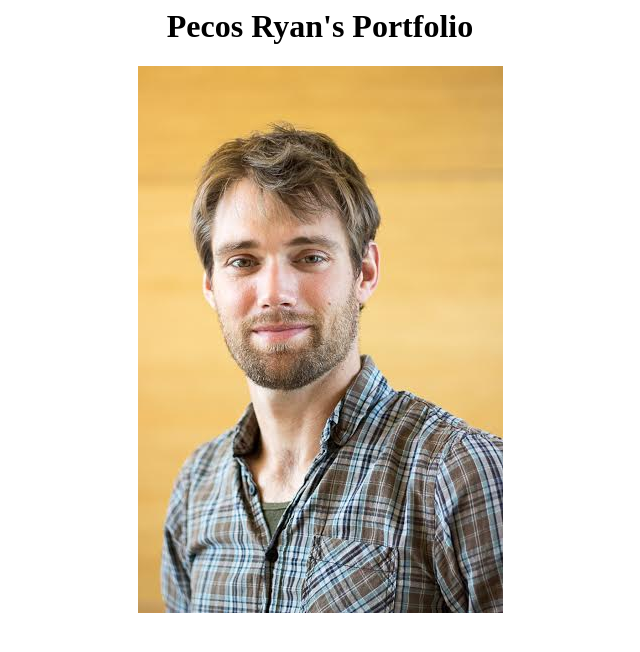
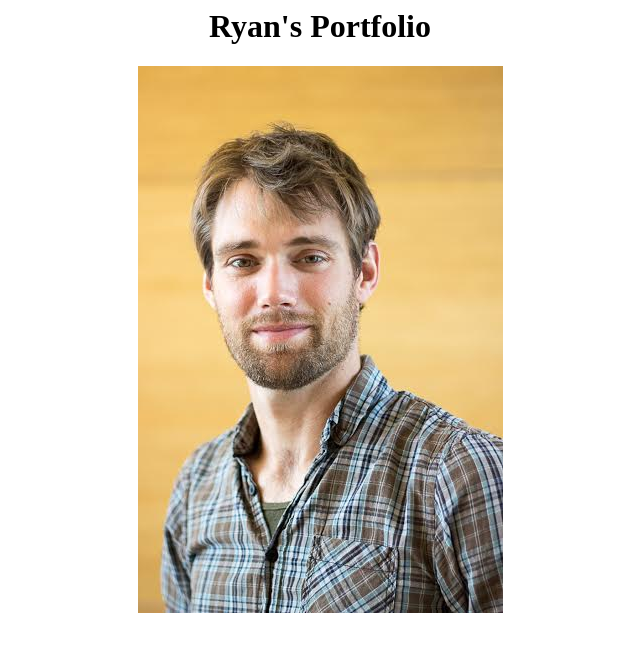
Before and after one commit to pecosryan/pecosryan.github.io, a plain HTML site: page index.html in a window 1280 px wide. Shown: the whole page, without its empty margins (320-960 px from the left). Drawn offline with Linux system fonts and the light colour scheme.

Commit message:
Update index.html

```diff
--- a/index.html
+++ b/index.html
@@ -1,7 +1,7 @@
 <html>
   <center>
     <h1>
-        Pecos Ryan's Portfolio
+        Ryan's Portfolio
     </h1>
         <body>
             <img src="head.jpg"
```
